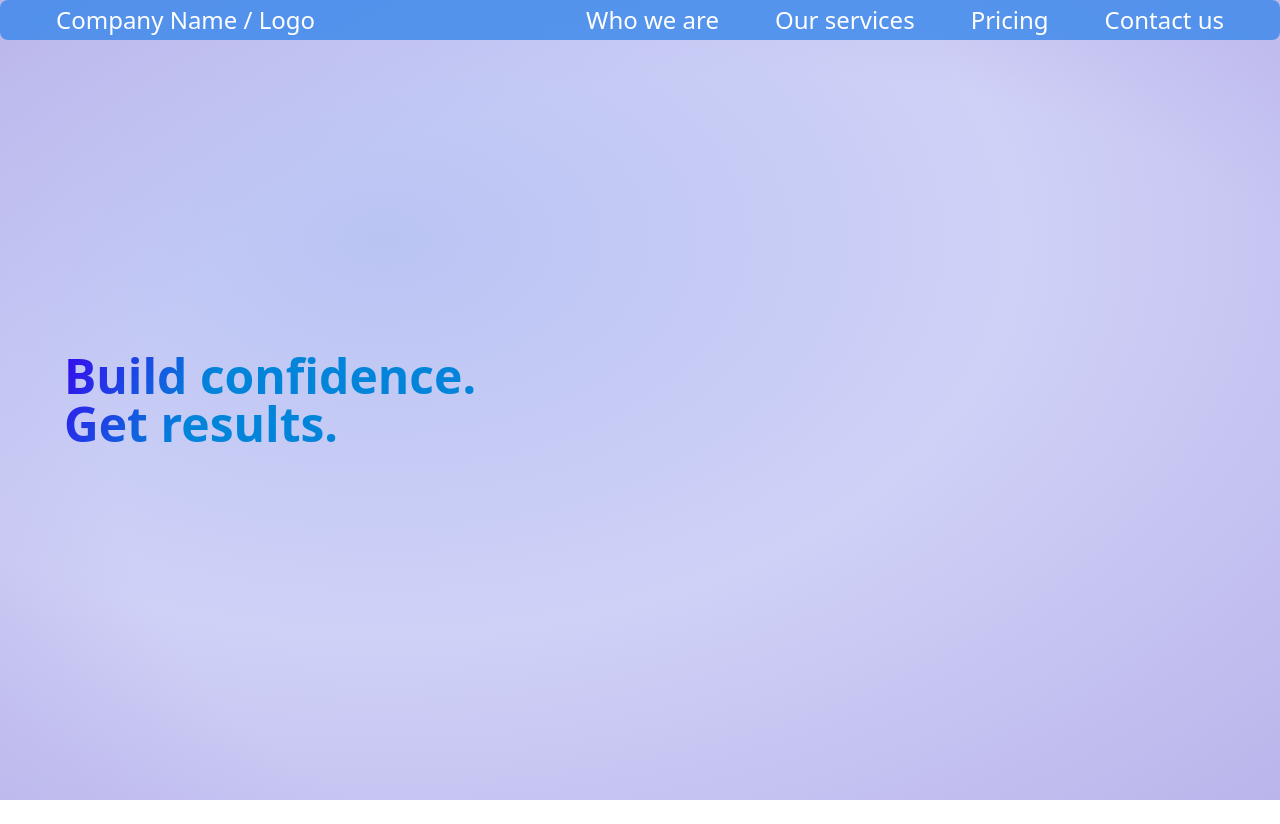
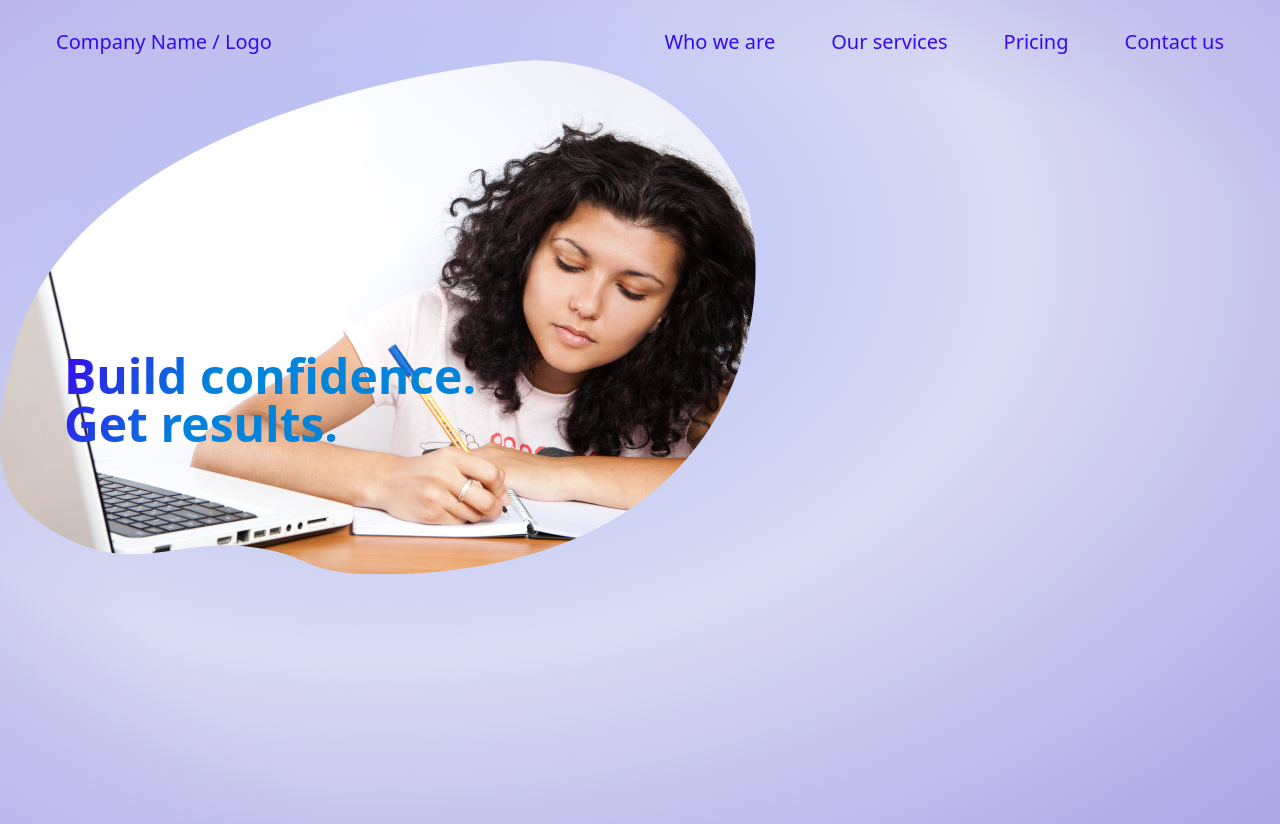
Before and after one commit to cobyjoseph/tutor-template-1, a SvelteKit app: page / in a window 1280 px wide. Before the commit the page ends 800 px from the top, so only its background shows below. Built offline with nearby package versions, Linux system fonts and the light colour scheme.

Commit message:
homepage updates

```diff
--- a/src/app.css
+++ b/src/app.css
@@ -6,13 +6,14 @@ body {
 	background-image: radial-gradient(
 			at 60% 60%,
 			transparent 60%,
-			#a5b4f4,
+			#8fa0ed,
 			transparent 60%,
-			#cacceb,
+			#d9dbf2,
 			transparent 60%,
 			#bab5eb
 		),
-		radial-gradient(at 30% 30%, #bac4f3, #cfd1f7, #bab5eb);
+		radial-gradient(at 30% 30%, #acbaf7, #dadbf3, #aba4e5);
 	width: 100vw;
 	height: 100vh;
+	overflow: hidden;
 }
--- a/src/lib/components/Menu.svelte
+++ b/src/lib/components/Menu.svelte
@@ -1,5 +1,5 @@
 <div
-	class=" relative flex justify-between text-2xl  bg-third bg-opacity-80 rounded-lg py-1 px-14 text-white"
+	class=" relative flex justify-between text-xl  bg-opacity-20 rounded-lg py-1 px-14 text-primary mt-6 overflow-hidden"
 >
 	<div class=" relative  ">Company Name / Logo</div>
 	<div class=" relative flex   gap-14   ">
--- a/src/routes/+page.svelte
+++ b/src/routes/+page.svelte
@@ -2,11 +2,15 @@
 	import Menu from '../lib/components/Menu.svelte';
 </script>
 
-<div class="absolute transform top-1/2 -translate-y-1/2 ml-16">
+<div class="absolute transform top-1/2 -translate-y-1/2 ml-16 overflow-hidden">
 	<div class="font-extrabold text-transparent text-5xl bg-clip-text gradient">
 		<div>Build confidence.</div>
 		<div>Get results.</div>
 	</div>
+</div>
+
+<div>
+	<img src="studentPhoto.png" />
 </div>
 
 <style>
```
Also changed, not shown: static/studentPhoto.png (added).
